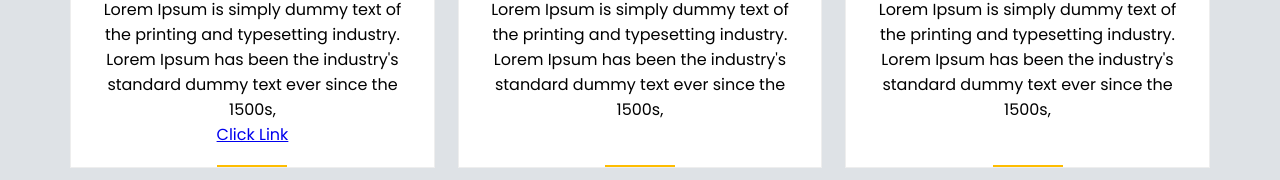
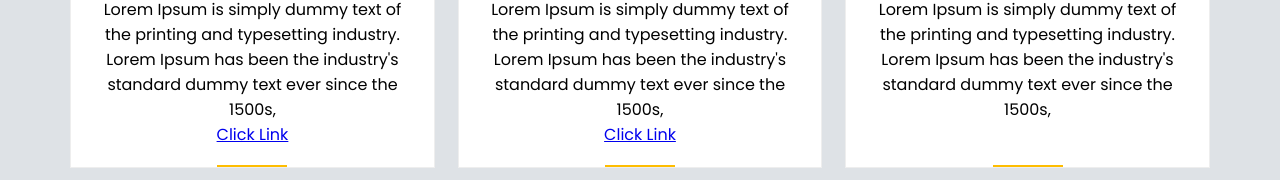
Before and after one commit to souravsoran/portfolio.github.io, a plain HTML site: page index.html in a window 1280 px wide. Shown: the part 1841-2021 px from the top of the page. Drawn offline with Linux system fonts and the light colour scheme; files whose address does not match are found by name.

Commit message:
Update index.html

```diff
--- a/index.html
+++ b/index.html
@@ -171,6 +171,7 @@
                         <p>Lorem Ipsum is simply dummy text of the printing and typesetting industry. Lorem Ipsum has
                             been the industry's standard dummy text ever since the 1500s,
                         </p>
+                        <a href="https://souravsoran.github.io/design2.github.io/">Click Link</a>
                     </div>
 
                     <div class="box">
```
